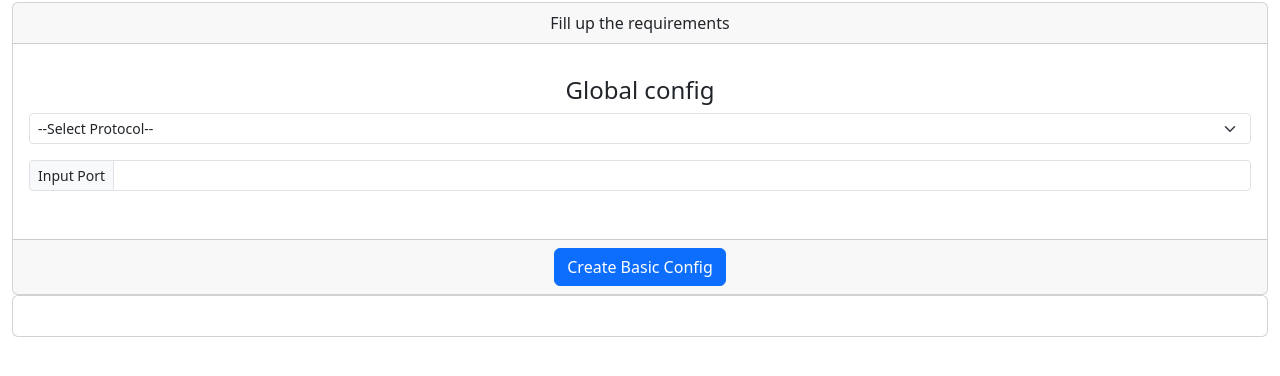
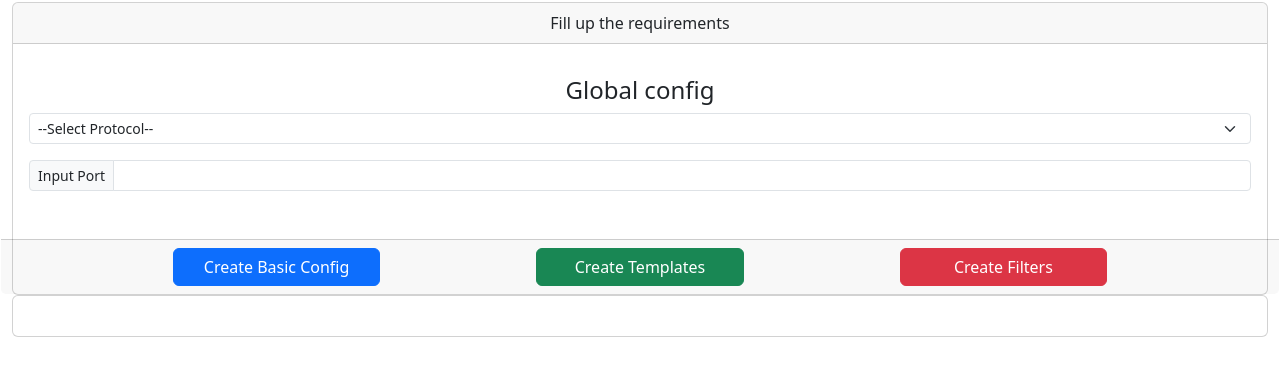
Before and after one commit to majumder2003/labapp-rsyslog, a website built with Parcel: page src/index.html in a window 1280 px wide. Shown: the part 102-478 px from the top of the page. Built offline with nearby package versions, Linux system fonts and the light colour scheme.

Commit message:
buttons of template and filters

```diff
--- a/src/index.html
+++ b/src/index.html
@@ -54,8 +54,10 @@
                 aria-describedby="inputGroup-sizing-sm">
             </div>
           </div>
-          <div class="card-footer text-body-secondary">
-            <button class="btn btn-primary" onclick="globalPortConfig()">Create Basic Config</button>
+          <div class="card-footer text-body-secondary row justify-content-evenly">
+            <button class="btn btn-primary col-md-2" onclick="globalPortConfig()">Create Basic Config</button>
+            <button class="btn btn-success col-md-2">Create Templates</button>
+            <button class="btn btn-danger col-md-2">Create Filters</button>
           </div>
         </div>
         <!-- Server card end -->
```
